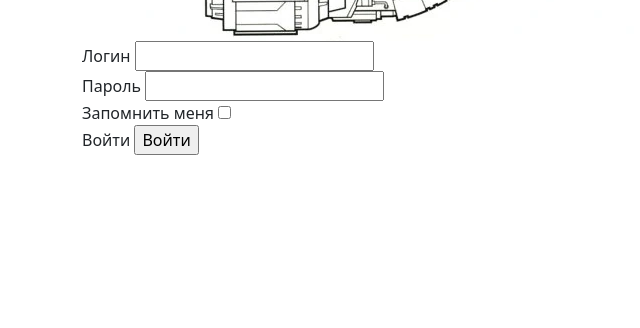
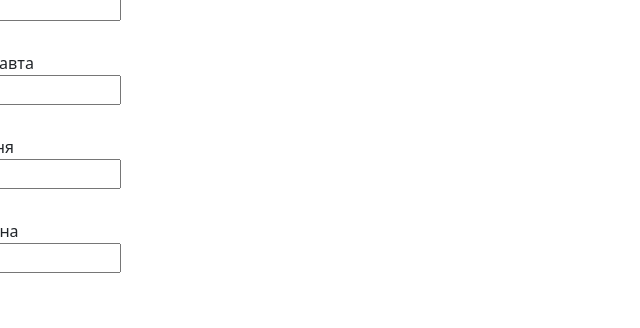
Before and after one commit to yuriiup/LMSFlask, a Flask app: template templates/login.html in a window 1280 px wide. Shown: the part 472-800 px from the top of the page, without its empty margins (0-640 px from the left). Run offline with Flask 3, Linux system fonts and the light colour scheme; the template is opened without the code that fills it: values that come from a table or form of the project are taken from there, others are empty.

Commit message:
warning exit task

```diff
--- a/app.py
+++ b/app.py
@@ -42,13 +42,19 @@ def answer():
     return render_template('auto_answer.html', data=params)
 
 
-class LoginForm(FlaskForm):
-    username = StringField('Логин', validators=[DataRequired()])
-    password = PasswordField('Пароль', validators=[DataRequired()])
-    remember_me = BooleanField('Запомнить меня')
-    submit = SubmitField('Войти')
+@app.route('/login', methods=['GET', 'POST'])
+def login():
+    form = LoginForm()
+    if form.validate_on_submit():
+        return redirect('/success')
+    return render_template('login.html', title='Аварийный доступ', form=form)
 
 
+class LoginForm(FlaskForm):
+    id_astronaut = StringField('id астронавта', validators=[DataRequired()])
+    password = PasswordField('Пароль астронавта', validators=[DataRequired()])
+    id_capitan = StringField('Запомнить меня', validators=[DataRequired()])
+    password_capitan = PasswordField('Пароль капитана', validators=[DataRequired()])
 
 
 if __name__ == '__main__':
--- a/templates/login.html
+++ b/templates/login.html
@@ -1,25 +1,26 @@
 {% extends "base.html" %}
 
 {% block content %}
-<style>
-    form
-    {
-    position: relative;
-    bottom: -20px
-    }
-</style>
-    <form action="" method="post" novalidate>
-        <img src="/static/img/ing.png">
+    <style>
+        flex { display: flex; flex-direction: column; }
+    </style>
+    <div style="position: relative; top: 20px; right: 200px;">
+        <img src="/static/img/MARS-2-7.png">
+            <h2 class="element" style="position: relative; top: -40px; left: 150px;">Аварийный доступ</h2>
+    </div>
+    <form action="" method="post" novalidate style="position: relative; right: 200px">
         <div>
             {{ form.csrf_token }}
         </div>
         {% for field in form if field.name != 'csrf_token' %}
-            <div>
+            <div style="margin-bottom: 30px; ">
                 {{ field.label() }}
-                {{ field() }}
-                {% for error in field.errors %}
+                <div id="flex">
+                    {{ field() }}
+                    {% for error in field.errors %}
                     <div class="error">{{ error }}</div>
-                {% endfor %}
+                    {% endfor %}
+                </div>
             </div>
         {% endfor %}
     </form>
```
